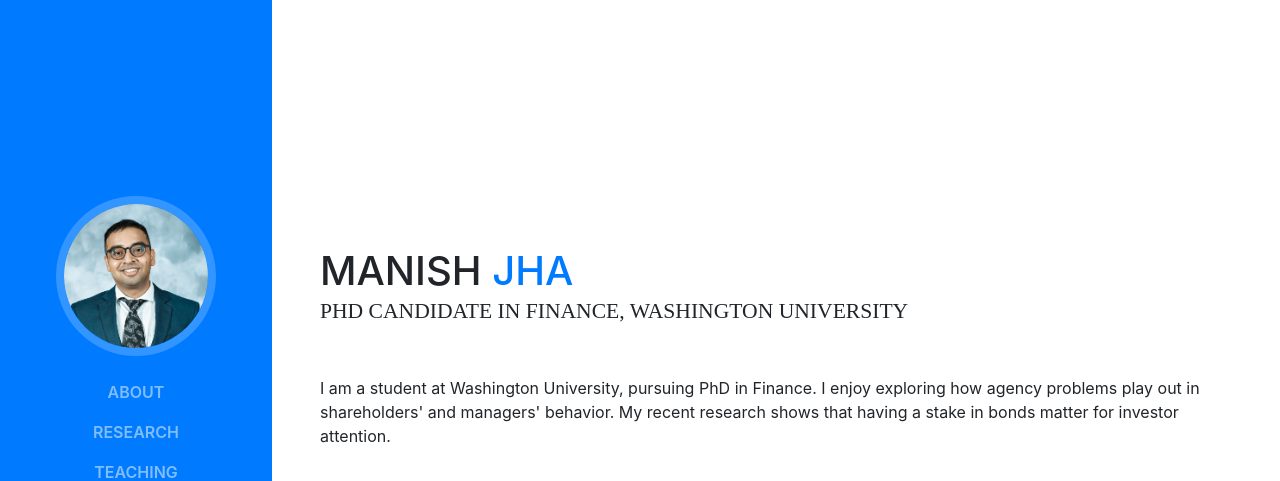
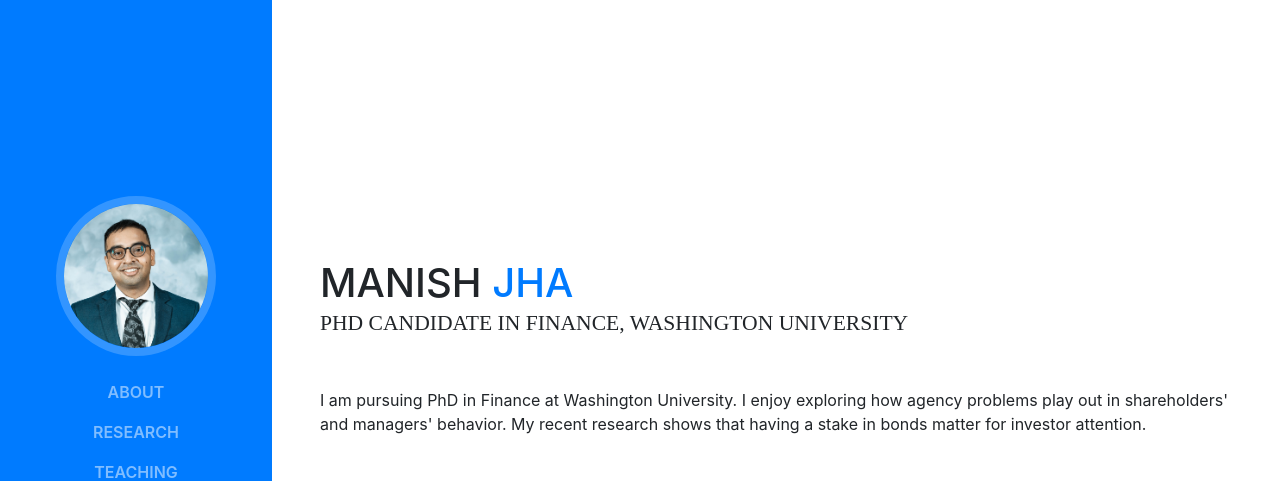
Before and after one commit to baridhi/mjha91.github.io, a website with bundled scripts: page index.html in a window 1280 px wide. Shown: the top 481 px of the page. Built offline with nearby package versions, Linux system fonts and the light colour scheme; a web font is replaced by a local one.

Commit message:
Add files via upload

```diff
--- a/index.html
+++ b/index.html
@@ -71,7 +71,7 @@
           <div class="subheading mb-5">PhD Candidate in Finance, Washington University
           </div>
           <p class="mb-5">
-            I am a student at Washington University, pursuing PhD in Finance.
+            I am pursuing PhD in Finance at Washington University.
             I enjoy exploring how agency problems play out in shareholders' and managers' behavior.
             My recent research shows that having a stake in bonds matter for investor attention.
           </p>
```
